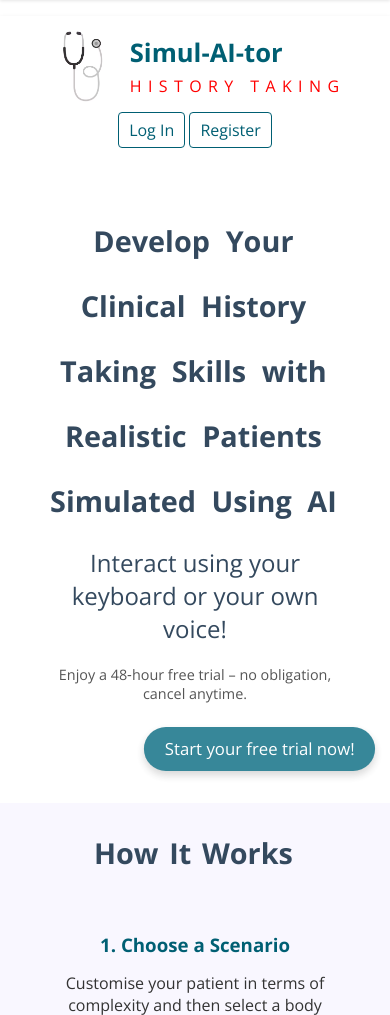
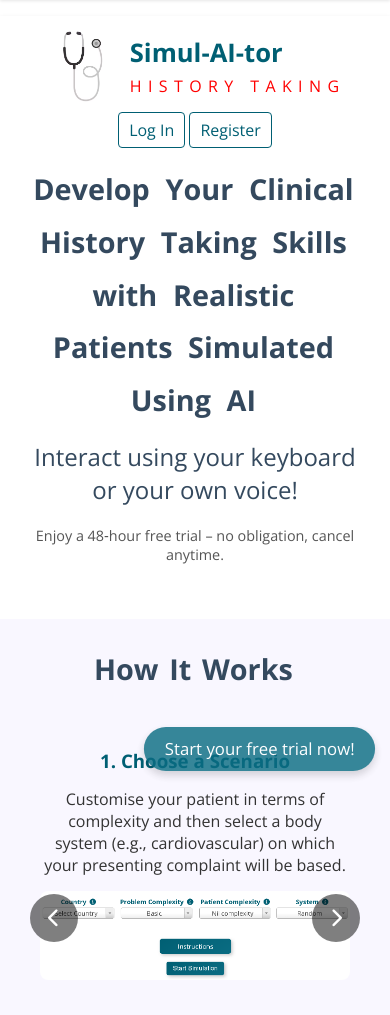
Before and after one commit to StudPharm1711/Web_Sim, a Flask app: page / in a window 390 px wide. Shown: the part 54-1069 px from the top of the page. Run offline with Flask 3, Linux system fonts and the light colour scheme.

Commit message:
neat hero wording

```diff
--- a/static/css/styles.css
+++ b/static/css/styles.css
@@ -145,14 +145,14 @@ section.visible {
   position: relative;
   text-align: center;
   background-color: #ffffff;
-  padding-top: 50px;
+  padding-top: 0px;
 }
 
 .hero-overlay {
   position: relative;
   z-index: 2;
   margin: auto;
-  padding: 50px 20px;
+  padding: 5px 5px;
   max-width: 1100px;
   text-align: center;
   background-color: rgba(255,255,255,0.9);
@@ -454,3 +454,6 @@ footer {
     /* Optionally reduce the gap between links a bit, if desired */
     gap: 20px;
   }
+  .hero-overlay h2.piano-text {
+  line-height: 1.1;
+}
```
